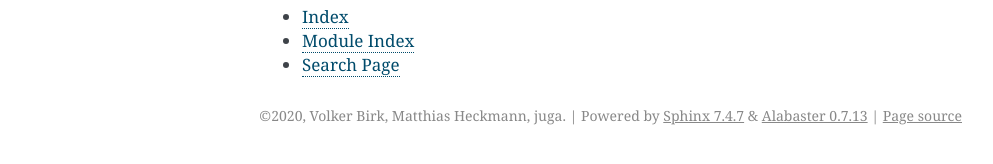
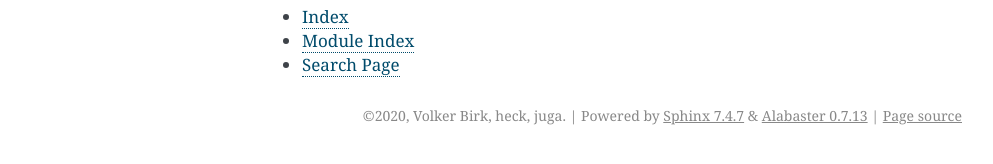
Before and after one commit to plancksecurity/foundation-planckPythonWrapper, a Sphinx documentation site: the page built from docs/source/index.rst, in a window 1280 px wide. Shown: the part 515-679 px from the top of the page, without its empty margins (148-1141 px from the left). Built offline with Sphinx 7.4.7, drawn with Linux system fonts in a browser that asks for light colours.

Commit message:
name correction

```diff
--- a/docs/source/conf.py
+++ b/docs/source/conf.py
@@ -21,8 +21,8 @@
 from pkg_resources import get_distribution
 
 project = "pEpPythonAdapter"
-copyright = "2020, Volker Birk, Matthias Heckmann, juga"
-author = "Volker Birk, Matthias Heckmann, juga"
+copyright = "2020, Volker Birk, heck, juga"
+author = "Volker Birk, heck, juga"
 # The full version, including alpha/beta/rc tags
 release = get_distribution("pEp").version
 # The short X.Y version
@@ -134,7 +134,7 @@ latex_documents = [
         master_doc,
         "pEpPythonAdapter.tex",
         "pEpPythonAdapter Documentation",
-        "2020, Volker Birk, Matthias Heckmann, juga",
+        "2020, Volker Birk, heck, juga",
         "manual",
     )
 ]
--- a/setup.cfg
+++ b/setup.cfg
@@ -5,7 +5,7 @@ download_url =
 ext_package = pEp
 author = Volker Birk
 author_email = vb@pep-project.org
-maintainer = Matthias Heckmann
+maintainer = heck
 maintainer_email = heck@pep.foundation
 description = p≡p for Python
 long_description = file: README.md
```
